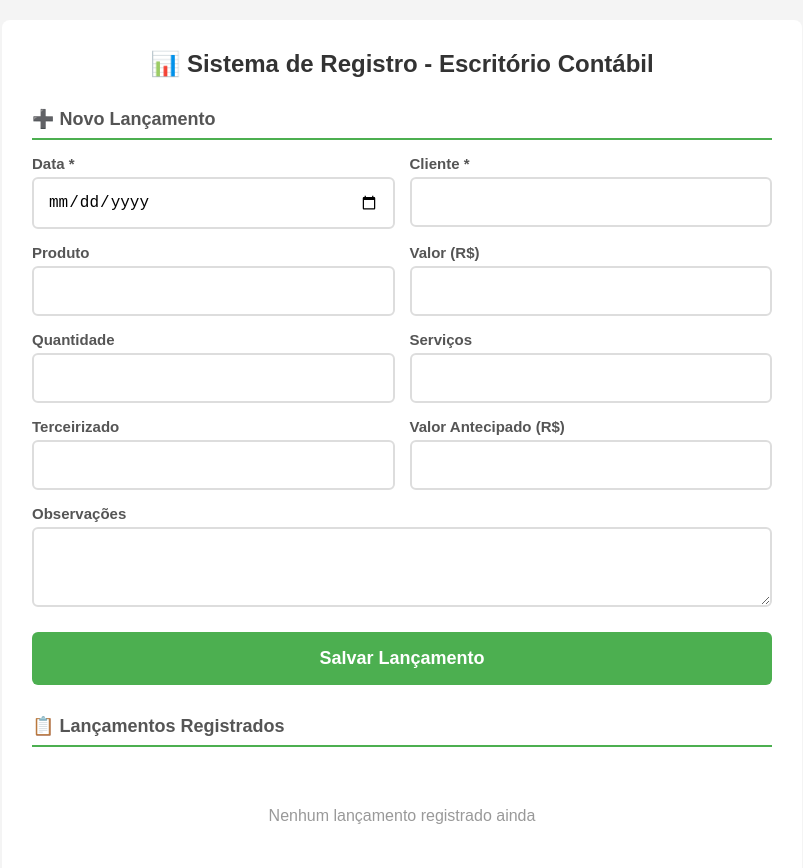
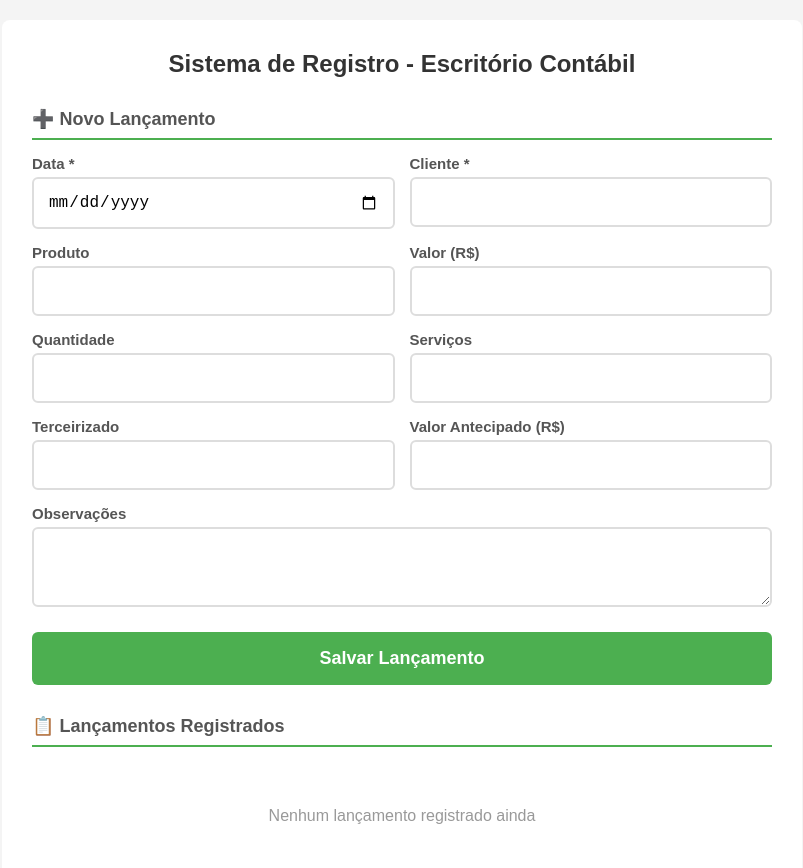
Before and after one commit to Weslleyawsm/vogar, a plain HTML site: page index.html in a window 1280 px wide. Shown: the whole page, without its empty margins (238-1041 px from the left). Drawn offline with Linux system fonts and the light colour scheme.

Commit message:
Remove emoji from header in index.html

```diff
--- a/index.html
+++ b/index.html
@@ -210,7 +210,7 @@
 </head>
 <body>
     <div class="container">
-        <h1>📊 Sistema de Registro - Escritório Contábil</h1>
+        <h1> Sistema de Registro - Escritório Contábil</h1>
 
         <h2>➕ Novo Lançamento</h2>
         <form id="lancamentoForm">
```
